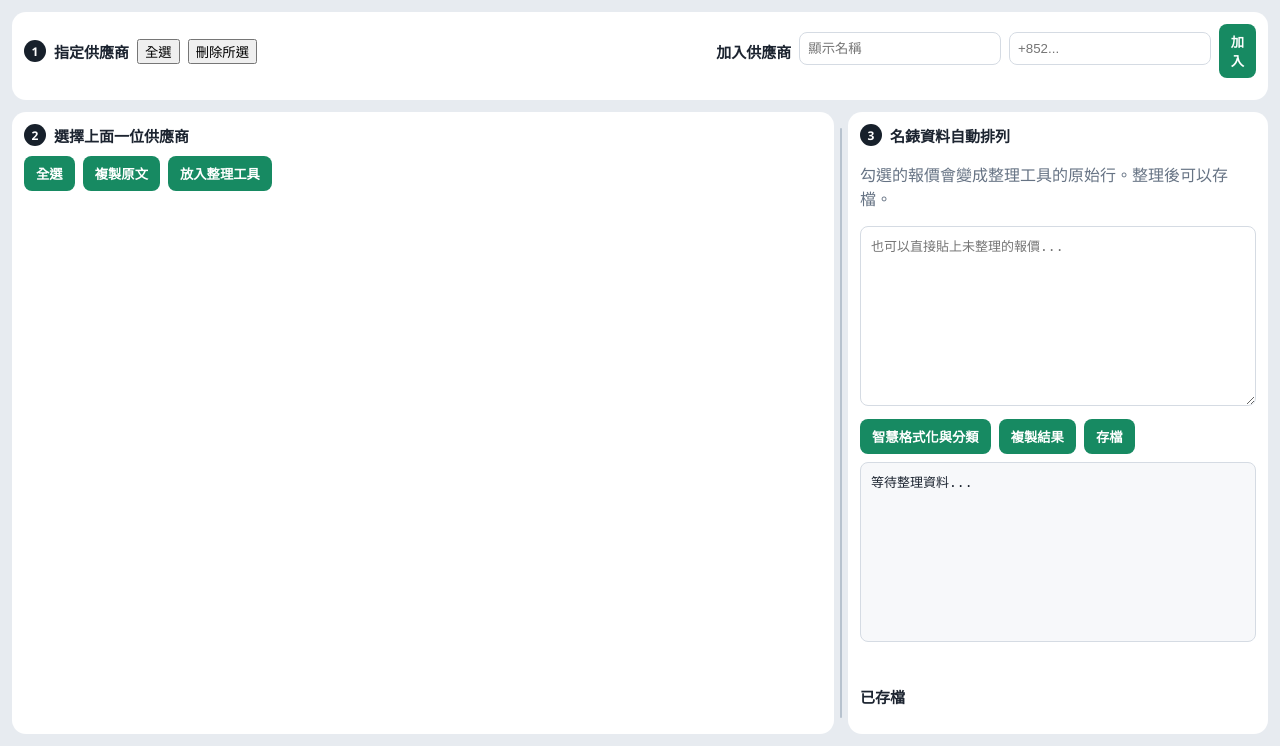
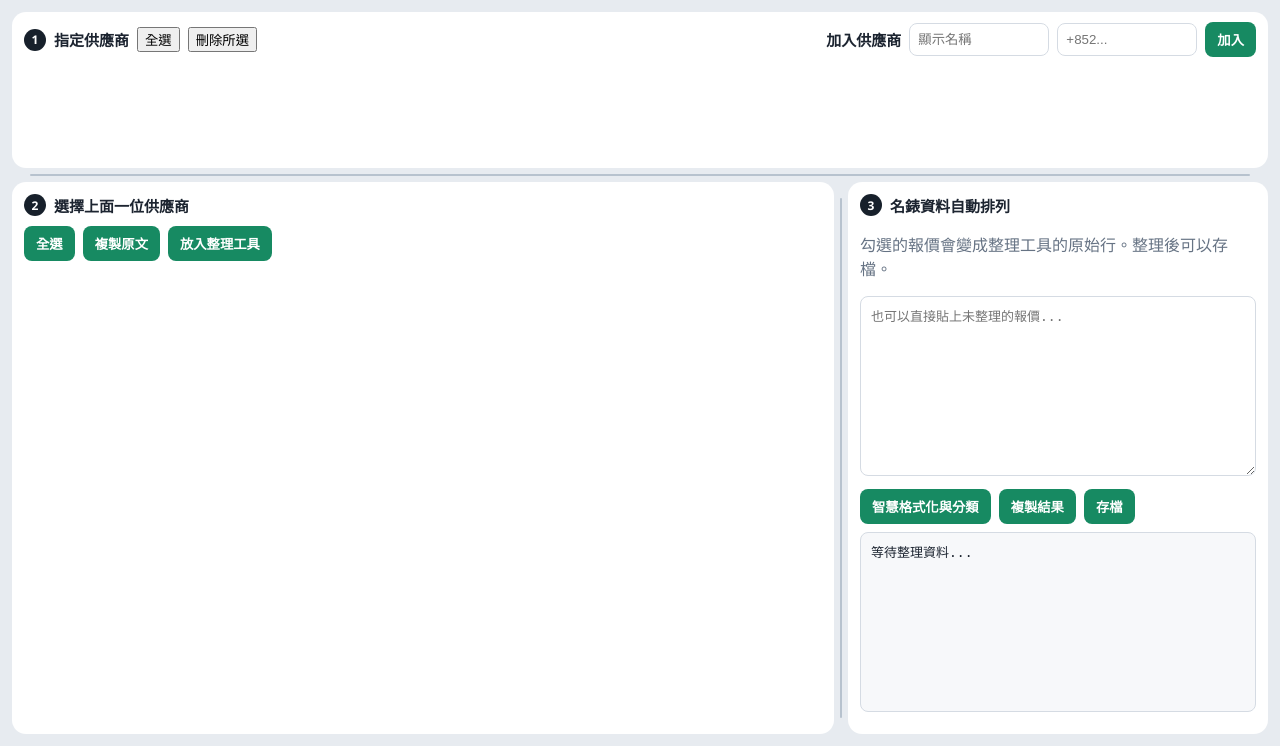
Before and after one commit to yhhcontact-cyber/watch-formatter, a Python web app: template templates/desk.html in a window 1280 px wide. Shown: the part 54-800 px from the top of the page. Run offline with Jinja, Linux system fonts and the light colour scheme; the template is opened without the code that fills it, so the values that code supplies are empty.

Commit message:
Add files via upload

```diff
--- a/templates/desk.html
+++ b/templates/desk.html
@@ -10,6 +10,7 @@
   html, body { height: 100%; }
   body { margin: 0; display: flex; flex-direction: column; overflow: hidden; background: #e7ebf0; color: #1c2430; font-family: "Segoe UI", "PingFang HK", sans-serif; }
   body.resizing { cursor: col-resize; user-select: none; }
+  body.resizing-row { cursor: row-resize; user-select: none; }
   header { display: flex; justify-content: space-between; gap: 12px; align-items: center; padding: 14px 18px; background: #17202b; color: white; position: relative; }
   #memberToggle { border: 0; border-radius: 8px; padding: 8px 12px; background: #178a62; color: white; font-weight: 700; cursor: pointer; }
   header h1 { margin: 0; font-size: 18px; font-weight: 700; }
@@ -18,25 +19,28 @@
   .member-panel label { display: flex; gap: 8px; align-items: center; color: #1c2430; padding: 4px 0; }
   .tool button, .quotes button, .add button, .remove { border: 0; border-radius: 8px; padding: 8px 12px; background: #178a62; color: white; font-weight: 700; cursor: pointer; }
   .remove { background: #f3f4f6; color: #9f2d2d; padding: 0 10px; }
-  main { flex: 1; min-height: 0; display: flex; flex-direction: column; gap: 12px; padding: 12px; }
-  .suppliers { flex: none; overflow: hidden; }
-  .supplier-head { display: flex; align-items: center; gap: 8px; flex-wrap: wrap; }
+  main { flex: 1; min-height: 0; display: flex; flex-direction: column; gap: 0; padding: 12px; }
+  .supplier-head { display: flex; align-items: center; gap: 8px; flex-wrap: wrap; flex: none; }
   .supplier-head h2, .supplier-head .row { margin: 0; }
-  #supplierList { display: flex; gap: 8px; overflow-x: auto; padding: 8px 0 2px; }
+  #supplierList { flex: 1; min-height: 0; display: flex; flex-wrap: wrap; align-content: flex-start; gap: 6px; overflow-x: hidden; overflow-y: auto; padding-top: 8px; }
   .add { display: flex; gap: 8px; align-items: center; margin-left: auto; }
   .add h2 { margin: 0; white-space: nowrap; }
-  .add input { width: 150px; margin: 0; }
+  .add input { width: 140px; margin: 0; }
   #panes { flex: 1; min-height: 0; display: grid; grid-template-columns: minmax(280px, 1fr) 14px 420px; align-items: stretch; }
   .split { cursor: col-resize; touch-action: none; position: relative; }
   .split::before { content: ""; position: absolute; top: 16px; bottom: 16px; left: 6px; width: 2px; border-radius: 2px; background: #b7c2ce; }
   .split:hover::before, body.resizing .split::before { background: #178a62; width: 3px; left: 5px; }
+  .split-row { height: 14px; cursor: row-resize; touch-action: none; position: relative; flex: none; }
+  .split-row::before { content: ""; position: absolute; left: 18px; right: 18px; top: 6px; height: 2px; border-radius: 2px; background: #b7c2ce; }
+  .split-row:hover::before, body.resizing-row .split-row::before { background: #178a62; height: 3px; top: 5px; }
   section { background: white; border-radius: 14px; padding: 12px; min-height: 0; overflow: auto; }
+  section.suppliers { display: flex; flex-direction: column; height: 156px; overflow: hidden; padding: 10px 12px 8px; }
   h2 { margin: 0 0 10px; font-size: 15px; display: flex; align-items: center; gap: 8px; }
   .step { width: 22px; height: 22px; border-radius: 50%; background: #17202b; color: white; display: inline-grid; place-items: center; font-size: 12px; flex: none; }
-  .supplier { width: 100%; text-align: left; border: 1px solid #e4e8ee; background: #f8fafb; border-radius: 10px; padding: 10px; cursor: pointer; }
-  .supplier-row { display: flex; gap: 6px; align-items: stretch; flex: 0 0 210px; }
-  .supplier-row .supplier { flex: 1; }
-  .supplier strong { display: block; }
+  .supplier { width: auto; text-align: left; border: 1px solid #e4e8ee; background: #f8fafb; border-radius: 8px; padding: 4px 8px; cursor: pointer; line-height: 1.25; }
+  .supplier-row { display: flex; gap: 4px; align-items: center; flex: 0 0 auto; width: max-content; max-width: 100%; }
+  .supplier-row .supplier { flex: 0 0 auto; }
+  .supplier strong { display: block; font-size: 13px; }
   .supplier span { color: #667384; font-size: 12px; }
   .supplier.selected { border-color: #178a62; background: #f1faf6; }
   .brand { margin-top: 14px; }
@@ -49,7 +53,7 @@
   textarea, .output { width: 100%; min-height: 180px; border: 1px solid #d5dbe3; border-radius: 8px; padding: 10px; font: 13px/1.5 Consolas, "Courier New", monospace; }
   .output { background: #f7f8fa; white-space: pre-wrap; }
   .row { display: flex; gap: 8px; margin: 8px 0; flex-wrap: wrap; }
-  .add input { width: 100%; margin-bottom: 6px; border: 1px solid #d5dbe3; border-radius: 8px; padding: 8px; }
+  .add input { border: 1px solid #d5dbe3; border-radius: 8px; padding: 8px; }
   .archive { display: block; width: 100%; text-align: left; border: 0; background: #f6f8fa; border-radius: 8px; padding: 8px; margin-top: 6px; cursor: pointer; }
   .status { min-height: 18px; color: #9f2d2d; font-size: 13px; }
   @media (max-width: 980px) {
@@ -58,7 +62,9 @@
     #panes { display: block; height: auto; }
     .add { margin-left: 0; }
     .add input { width: 100%; }
-    .split { display: none; }
+    .split, .split-row { display: none; }
+    section.suppliers { height: auto !important; overflow: visible; }
+    #supplierList { overflow: visible; }
     section { min-height: 240px; overflow: visible; margin-bottom: 12px; }
   }
 </style>
@@ -97,6 +103,7 @@
     </div>
     <div id="supplierList"></div>
   </section>
+  <div class="split-row" id="supplierSplit"></div>
   <div id="panes">
   <section class="quotes">
     <h2><span class="step">2</span><span id="quoteTitle">選擇上面一位供應商</span></h2>
@@ -313,7 +320,45 @@ function applyCols(cols) {
   panes.style.gridTemplateColumns = "minmax(280px,1fr) 14px " + cols.right + "px";
 }
 applyCols(readCols());
-window.addEventListener("resize", () => applyCols(readCols()));
+const supplierPane = document.querySelector(".suppliers");
+function readSupplierHeight() {
+  const saved = Number(localStorage.getItem("formatter-supplier-h"));
+  return saved || 156;
+}
+function applySupplierHeight(height) {
+  const board = document.getElementById("board");
+  const max = Math.max(120, (board.clientHeight || 700) - 220);
+  const next = Math.max(92, Math.min(Math.round(height), max));
+  supplierPane.style.height = next + "px";
+  return next;
+}
+applySupplierHeight(readSupplierHeight());
+window.addEventListener("resize", () => {
+  applyCols(readCols());
+  applySupplierHeight(readSupplierHeight());
+});
+const supplierSplit = document.getElementById("supplierSplit");
+supplierSplit.onpointerdown = event => {
+  if (event.button !== 0) return;
+  event.preventDefault();
+  try { supplierSplit.setPointerCapture(event.pointerId); } catch (err) {}
+  const startY = event.clientY;
+  const startHeight = supplierPane.getBoundingClientRect().height;
+  document.body.classList.add("resizing-row");
+  function move(ev) {
+    applySupplierHeight(startHeight + (ev.clientY - startY));
+  }
+  function up() {
+    localStorage.setItem("formatter-supplier-h", String(Math.round(supplierPane.getBoundingClientRect().height)));
+    document.body.classList.remove("resizing-row");
+    supplierSplit.removeEventListener("pointermove", move);
+    supplierSplit.removeEventListener("pointerup", up);
+    supplierSplit.removeEventListener("pointercancel", up);
+  }
+  supplierSplit.addEventListener("pointermove", move);
+  supplierSplit.addEventListener("pointerup", up);
+  supplierSplit.addEventListener("pointercancel", up);
+};
 document.querySelectorAll(".split").forEach(bar => {
   bar.onpointerdown = event => {
     if (event.button !== 0) return;
```
